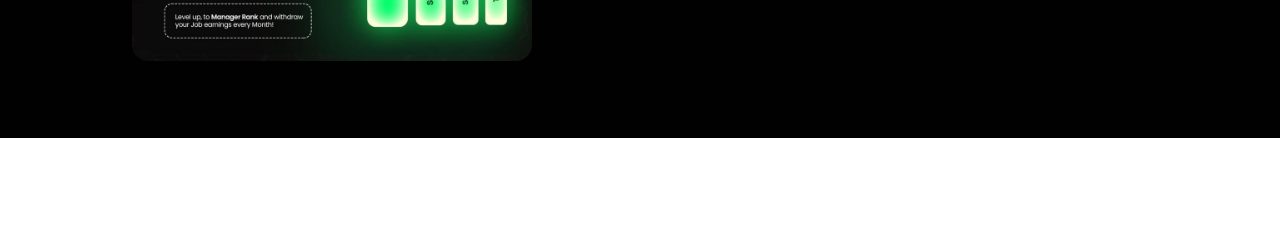
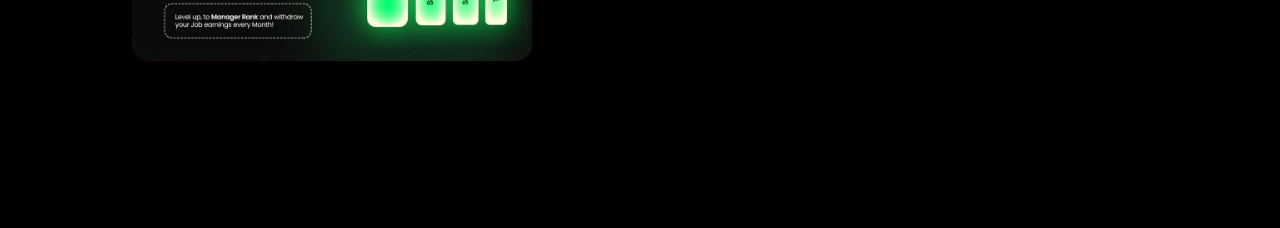
Before and after one commit to nathanieluriri/delux, a Next.js app: page / in a window 1280 px wide. Shown: the part 1620-1848 px from the top of the page. Built offline with nearby package versions, Linux system fonts and the light colour scheme.

Commit message:
commented some sections

```diff
--- a/src/app/page.jsx
+++ b/src/app/page.jsx
@@ -2,7 +2,7 @@
 // import { FeaturesGrid } from "@/components/ui/featuresSection";
 import { HeroSection } from "@/components/ui/heroSection";
 // import { FootMenu } from "@/components/ui/footMenu";
-import { Padding } from "@/components/ui/padding";
+// import { Padding } from "@/components/ui/padding";
 import { Navbar } from "@/components/ui/Navbar";
 import { useOverlay } from "@/components/ui/overlayComponent";
 // import { AboutSection } from "@/components/ui/aboutSection";
@@ -34,9 +34,9 @@ export default function Home() {
       <ContactSection />
       <RankingSection />
       {/* <AdditionalInfo /> */}
-      <Padding />
+      {/* <Padding /> */}
       <AjoSection />
-      <Padding />
+      {/* <Padding /> */}
       {/* <FootMenu /> */}
     </>
   );
--- a/src/components/ui/ajoSection.jsx
+++ b/src/components/ui/ajoSection.jsx
@@ -1,6 +1,6 @@
 import Image from "next/image";
 export function AjoSection() {
-  return <section className="mx-auto max-w-7xl py-24 sm:px-6 sm:py-32 lg:px-8">
+  return <section className="mx-auto max-w-7xl py-24 sm:px-6 sm:py-32 lg:px-8 bg-black">
     <div className="relative isolate overflow-hidden bg-black px-6 pt-16 shadow-2xl sm:rounded-3xl sm:px-16 md:pt-24 lg:flex lg:gap-x-20 lg:px-24 lg:pt-0">
       <div className="mx-auto max-w-md text-center lg:mx-0 lg:flex-auto lg:py-32 lg:text-left">
         <h2 className="text-balance text-3xl font-semibold tracking-tight text-white sm:text-4xl"> Delux Ajo</h2>
```
